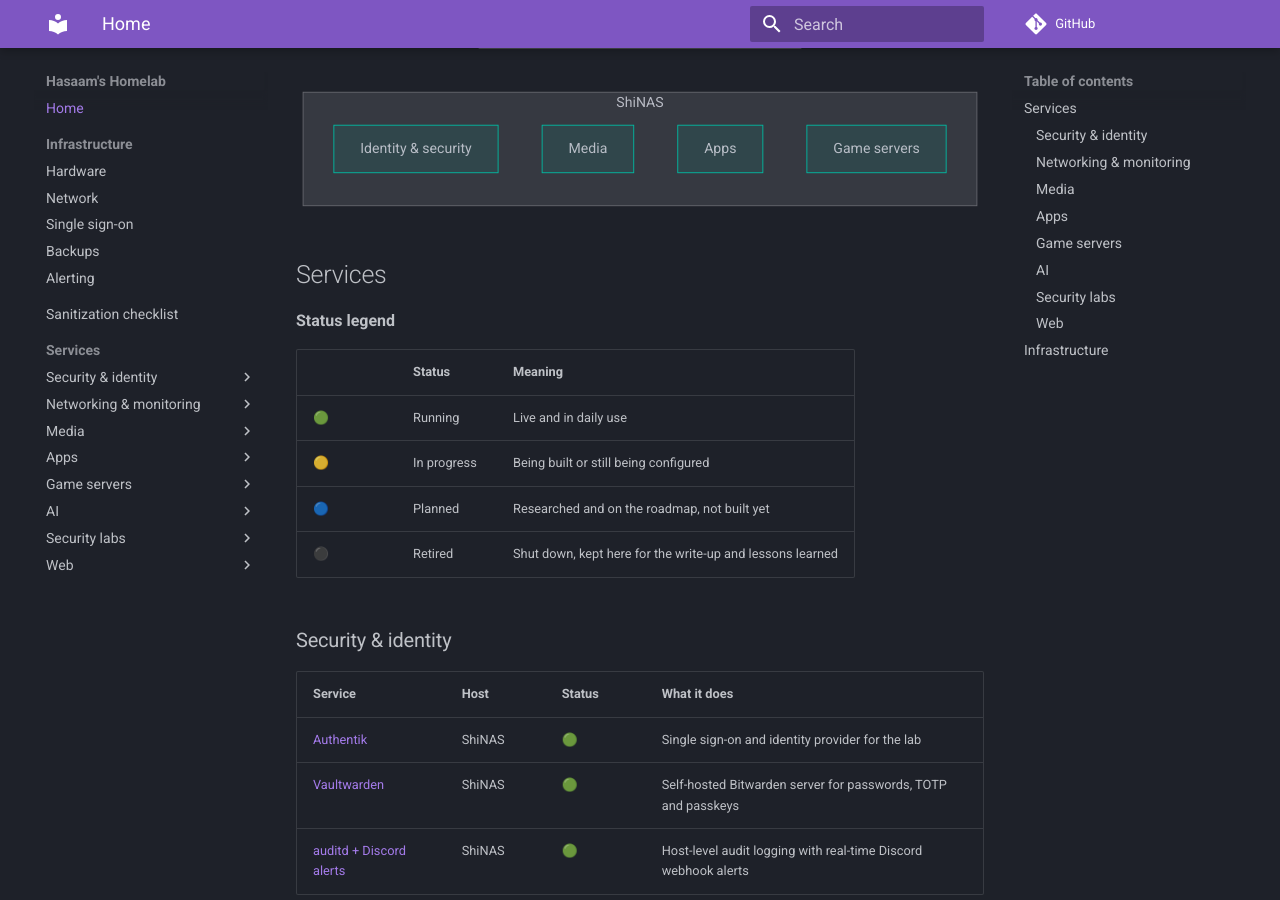
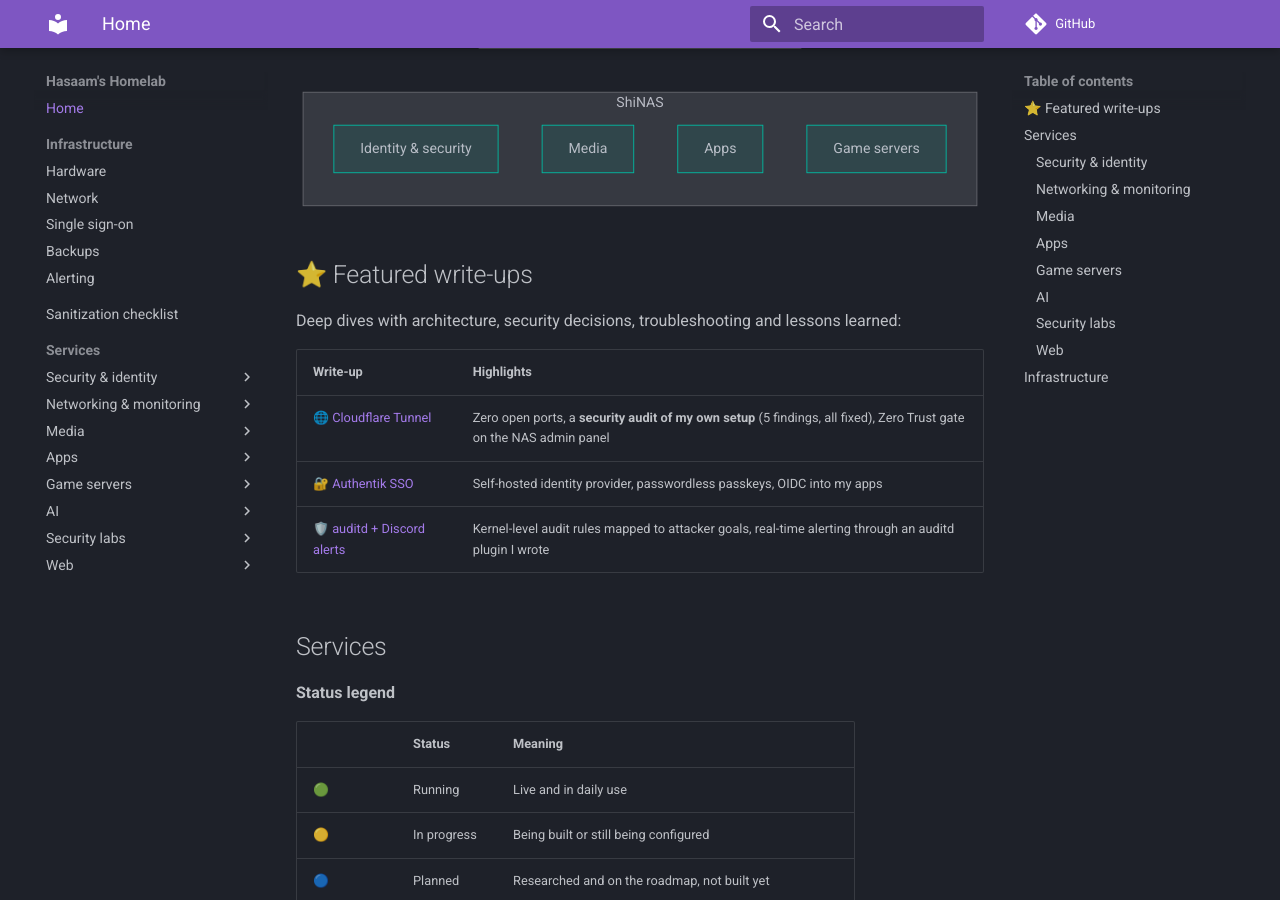
Before and after one commit to Shineori/homelab, an MkDocs documentation site: the page built from docs/index.md, in a window 1280 px wide and 900 px high, scrolled down 477 px. Built offline with MkDocs 1.6.1 and Material for MkDocs 9.7.7, drawn with Linux system fonts in a browser that asks for light colours; comment, search, counter and statistics services are not loaded.

Commit message:
Feature the in-depth write-ups on the homepage

````diff
--- a/docs/index.md
+++ b/docs/index.md
@@ -19,6 +19,16 @@
         H[The Forest]
     end
 ```
+
+## ⭐ Featured write-ups
+
+Deep dives with architecture, security decisions, troubleshooting and lessons learned:
+
+| Write-up | Highlights |
+|---|---|
+| 🌐 [Cloudflare Tunnel](services/cloudflared.md) | Zero open ports, a **security audit of my own setup** (5 findings, all fixed), Zero Trust gate on the NAS admin panel |
+| 🔐 [Authentik SSO](services/authentik.md) | Self-hosted identity provider, passwordless passkeys, OIDC into my apps |
+| 🛡️ [auditd + Discord alerts](services/security-monitoring.md) | Kernel-level audit rules mapped to attacker goals, real-time alerting through an auditd plugin I wrote |
 
 ## Services
 
````
Also changed, not shown: README.md (+10 -0 lines).
